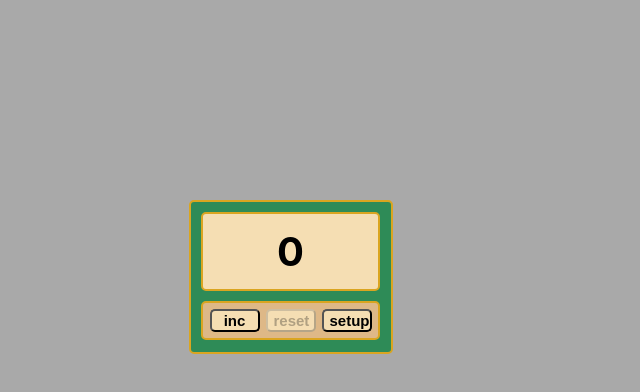
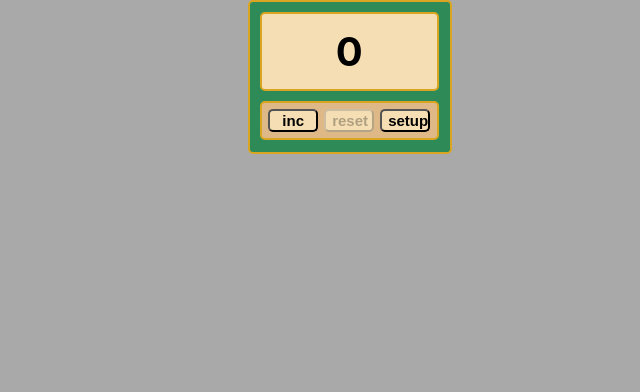
Before and after one commit to aliaksei6777/counter_react_ts, a React (Create React App) app: page / in a window 1280 px wide. Shown: the top 392 px of the page, without its empty margins (111-751 px from the left). Built offline with nearby package versions, Linux system fonts and the light colour scheme.

Commit message:
css adaptive fix

```diff
--- a/src/App.css
+++ b/src/App.css
@@ -1,11 +1,6 @@
 .App {
-  margin-left: 300px;
-  margin-top: 200px;
   display: flex;
-  /*justify-content: left;*/
-
+  height: 50vh;
+  justify-content: space-evenly;
+  flex-wrap: wrap;
 }
-
-.App > div {
-  margin-right: 50px;
-}
```
Also changed, not shown: src/App.tsx (+0 -22 lines).
